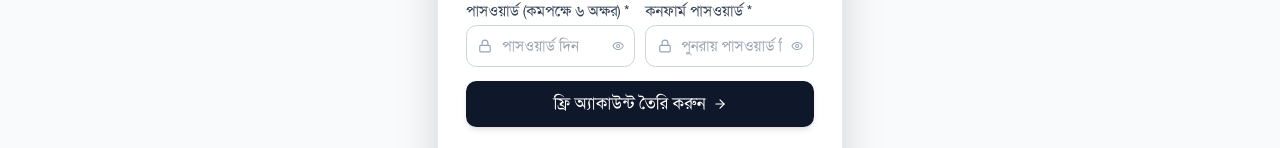
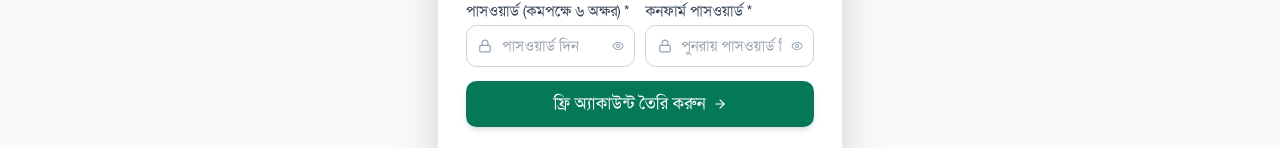
Before and after one commit to moshiurrahmandeap11/client-master-portal, a Next.js app: page /register in a window 1280 px wide. Shown: the part 652-800 px from the top of the page. Built offline with nearby package versions, Linux system fonts and the light colour scheme; no server answers.

Commit message:
style(auth-register): set account registration submit button to brand emerald

```diff
--- a/src/app/register/page.tsx
+++ b/src/app/register/page.tsx
@@ -363,7 +363,7 @@ function RegisterForm() {
           <button
             type="submit"
             disabled={isSubmitting}
-            className="w-full py-3 bg-slate-900 hover:bg-slate-800 disabled:opacity-50 text-white font-black text-sm rounded-xl shadow-md transition-all flex items-center justify-center gap-2 hover:scale-[1.01]"
+            className="w-full py-3 bg-emerald-700 hover:bg-emerald-800 disabled:opacity-50 text-white font-black text-sm rounded-xl shadow-md transition-all flex items-center justify-center gap-2 hover:scale-[1.01]"
           >
             {isSubmitting ? (
               <>
```
